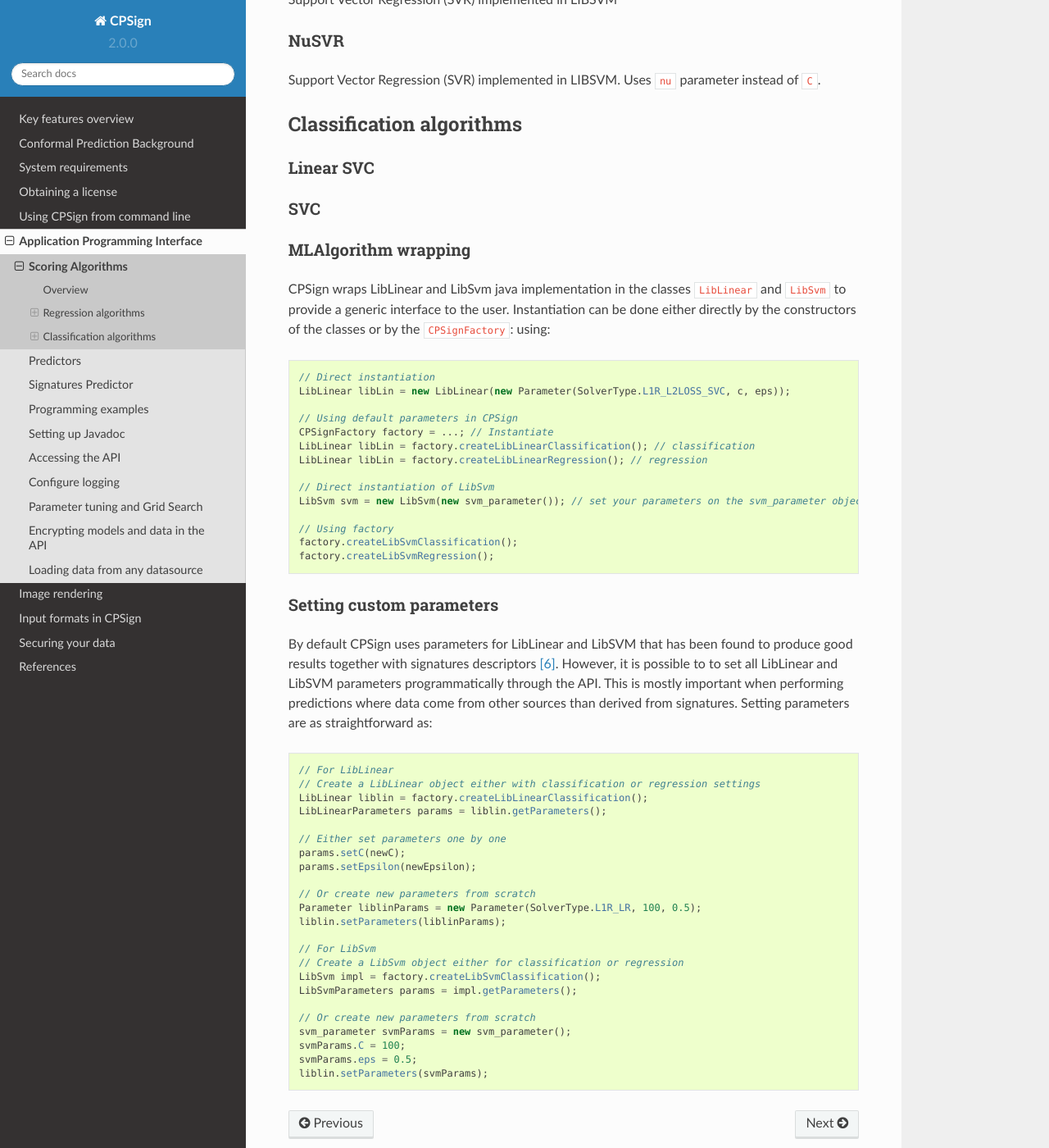
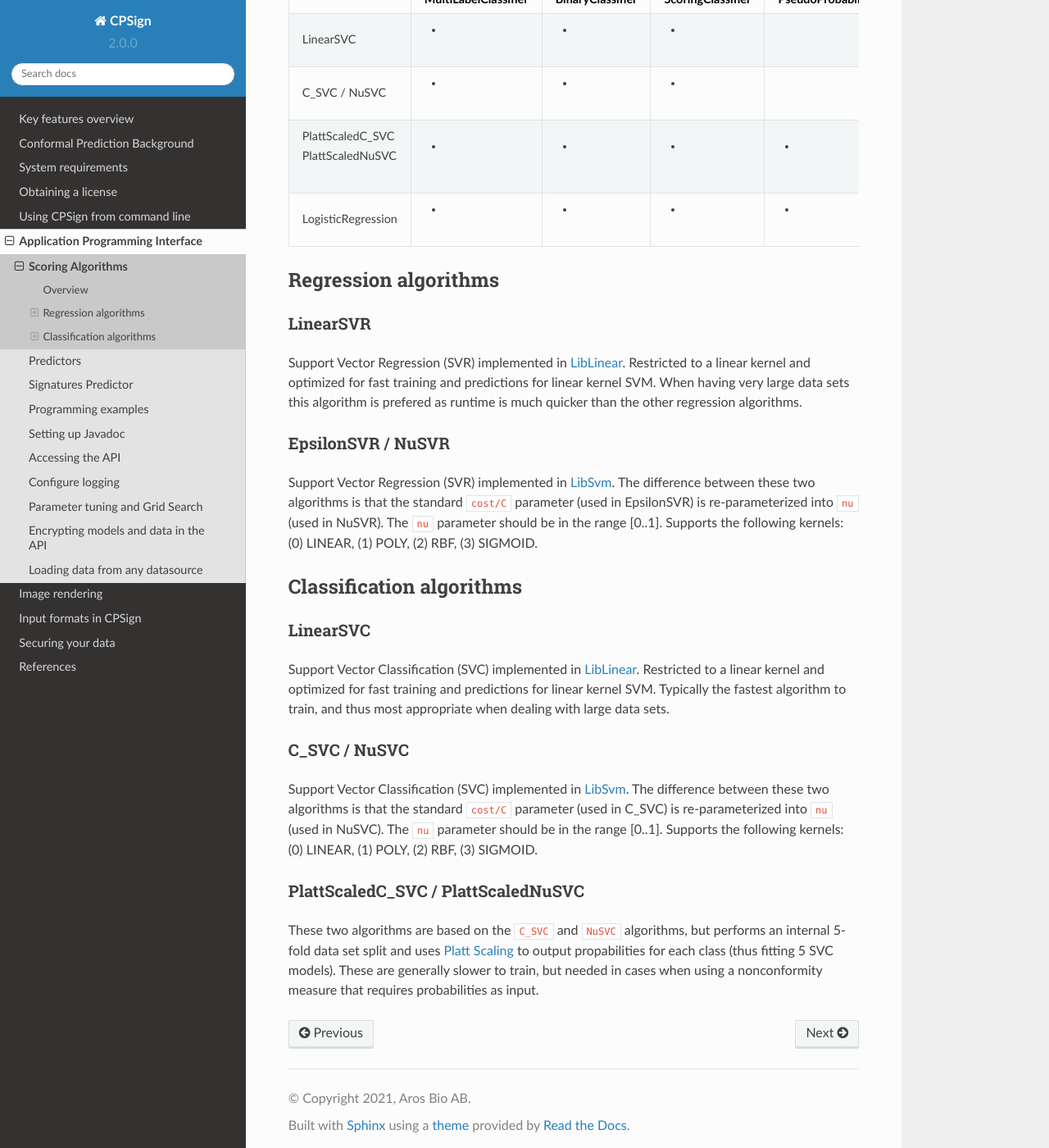
Before and after one commit to arosbio/cpsign_docs, a Sphinx documentation site: the page built from source/sections/api/scoring_algorithms.rst, in a window 1280 px wide and 1400 px high, scrolled down 1242 px. Shown: the whole window at 82% size. Built offline with Sphinx 7.4.7 and the Read the Docs theme 2.0.0, drawn with Linux system fonts in a browser that asks for light colours; pages that are not in the unit, such as notebooks, are missing from menus; some of the changed text lies outside the part shown.

Commit message:
updated info about scoring algorithms

```diff
--- a/source/sections/api/API.rst
+++ b/source/sections/api/API.rst
@@ -60,12 +60,12 @@
 Configure logging
 =================
 
-CPSign uses `SLF4J <http://www.slf4j.org/>`_ and `Logback <http://logback.qos.ch/>`_ for logging. Both logbacks own logging-output and CDK logging has been shut of using the included `logback.xml` file in the CPSign jar. This can be altered at your conventience. Note that instantiating the :code:`CPSignFactory` forces CDK to use SLF4J (it normally uses its own logging framework), which means that the user can configure CDK logging levels and appenders using logback, either by replacing the config file or programmatically. Note that the included logging config does not include any appenders, thus not creating any logfiles unless configured to by the API user.
+CPSign uses `SLF4J <http://www.slf4j.org/>`_ and `Logback <http://logback.qos.ch/>`_ for logging. Both logbacks own logging-output and CDK logging has been shut of using the included `logback.xml` file in the CPSign jar. This can be altered at your convenience. Note that instantiating the :code:`CPSignFactory` forces CDK to use SLF4J (it normally uses its own logging framework), which means that the user can configure CDK logging levels and appenders using logback, either by replacing the config file or programmatically. Note that the included logging config does not include any appenders, thus not creating any logfiles unless configured to by the API user.
 
 
 Parameter tuning and Grid Search
 ================================
-Parameter tuning is supported using the :code:`GridSearch` class which does an exhaustive search of parameter values. Calling any of the :code:`GridSearch.search(..)` methods kicks of the parameter tuning, either with default arguments or using a supplied parameter grid. Which parameters that can be tuned and their default (if any) tested values can be queried using the :code:`Configurable` interface at any required depth of the predictor. An example of how this can be done is found at `CPSign Examples <https://github.com/arosbio/cpsign-examples>`_ in `ParameterTuning.java`. Note that if your data set size is large, it can be convenient to use a random test-train split instead of the default 10-fold CV.
+Parameter tuning is supported using the :code:`GridSearch` class which does an exhaustive search of parameter values. Calling any of the :code:`GridSearch.search(..)` methods kicks of the parameter tuning, either with default arguments or using a supplied parameter grid. Which parameters that can be tuned and their default (if any) tested values can be queried using the :code:`Configurable` interface at any required depth of the predictor. An example of how this can be done is found at `CPSign Examples <https://github.com/arosbio/cpsign-examples>`_ in `ParameterTuning.java`. Note that if your data set is large, it can be convenient to use a random test-train split instead of the default 10-fold CV.
 
 .. code-block:: java
 
--- a/source/sections/api/scoring_algorithms.rst
+++ b/source/sections/api/scoring_algorithms.rst
@@ -20,99 +20,69 @@
 
 Overview
 =========================
-All machine learning methods implements the interface :code:`MLAlgorithm` and one or more of the interfaces located in the package :code:`com.arosbio.modeling.ml.algorithms`. All currently available classes are registered as services and can be retrieved using Java ServiceLoader functionality, e.g., :code:`ServiceLoader.load(MLAlgorithm.class);`. All available parameters for each individual algorithm can be set using setters on each class, but can also (for the convenience of gridsearch and the CLI) be retrieved using the :code:`Configurable` interface, using the :code:`[get|set]ConfigParameters` methods. The :code:`ConfigParameter` objects can tell you, e.g., which parameters that will be included in a parameter tuning by default when :code:`GridSearch#search(..)` is called without an explicit parameter grid. Furthermore, the parameters of each algorithm is set to appropriate defaults for cheminformatics in conjunction with the Signatures Molecular Descriptor (where earlier studies has produced such defaults), or the defaults used in their respective implementations in remaining cases. For further details about each algorithm, we refer to their respective websites LibLinear_ and LibSvm_.
+All machine learning methods implements the interface :code:`MLAlgorithm` and one or more of the interfaces located in the package :code:`com.arosbio.modeling.ml.algorithms`. All currently available classes are registered as services and can be retrieved using Java ServiceLoader functionality, e.g., :code:`ServiceLoader.load(MLAlgorithm.class);`. All available parameters for each individual algorithm can be set using setters on each class, but can also (for the convenience of gridsearch and the CLI) be retrieved using the :code:`Configurable` interface, using the :code:`[get|set]ConfigParameters(..)` methods. The :code:`ConfigParameter` objects can tell you, e.g., which parameters that will be included in a parameter tuning by default when :code:`GridSearch#search(..)` is called without an explicit parameter grid. Furthermore, the parameters of each algorithm is set to appropriate defaults for cheminformatics in conjunction with the Signatures Molecular Descriptor (where earlier studies has produced such defaults), or the defaults used in their respective implementations in remaining cases. For further details about each algorithm, we refer to the respective websites of LibLinear_ and LibSvm_. The Following two tables outline the algorithms and their implemented interfaces.
 
+
+.. _regressors_tbl:
+
+.. table:: **Regression algorithms**
+   :align: center
+
+   +--------------------+-----+
+   |                    | SVR |
+   +====================+=====+
+   | LinearSVR          |  *  |
+   +--------------------+-----+
+   | EpsilonSVR / NuSVR |  *  |
+   +--------------------+-----+
+
+
+
+.. _classifiers_tbl:
+
+.. table:: **Classification algorithms**
+   :align: center
+
+   +--------------------+----------------------+------------------+-------------------+-------------------------------+
+   |                    | MultiLabelClassifier | BinaryClassifier | ScoringClassifier | PseudoProbabilisticClassifier |
+   +====================+======================+==================+===================+===============================+
+   | LinearSVC          | *                    | *                |         *         |                               |
+   +--------------------+----------------------+------------------+-------------------+-------------------------------+
+   | C_SVC / NuSVC      | *                    | *                |         *         |                               |
+   +--------------------+----------------------+------------------+-------------------+-------------------------------+
+   | | PlattScaledC_SVC | *                    | *                |         *         |               *               |
+   | | PlattScaledNuSVC |                      |                  |                   |                               |
+   +--------------------+----------------------+------------------+-------------------+-------------------------------+
+   | LogisticRegression | *                    | *                |         *         |               *               |
+   +--------------------+----------------------+------------------+-------------------+-------------------------------+
 
 Regression algorithms
 =========================
 
 LinearSVR
 -----------
-Support Vector Regression (SVR) implemented in LibLinear_. Restricted to a linear kernel and optimized for fast training and predictions for the linear case (should be prefered over LIBSVM implementation with a linear kernel)
+Support Vector Regression (SVR) implemented in LibLinear_. Restricted to a linear kernel and optimized for fast training and predictions for linear kernel SVM. When having very large data sets this algorithm is prefered as runtime is much quicker than the other regression algorithms.
 
 
-
-EpsilonSVR
-------------
-Support Vector Regression (SVR) implemented in LIBSVM
-
-NuSVR
--------
-Support Vector Regression (SVR) implemented in LIBSVM. Uses :code:`nu` parameter instead of :code:`C`.
+EpsilonSVR / NuSVR
+------------------
+Support Vector Regression (SVR) implemented in LibSvm_. The difference between these two algorithms is that the standard :code:`cost/C` parameter (used in EpsilonSVR) is re-parameterized into :code:`nu` (used in NuSVR). The :code:`nu` parameter should be in the range [0..1]. Supports the following kernels: (0) LINEAR, (1) POLY, (2) RBF, (3) SIGMOID.
 
 
 
 Classification algorithms
 =========================
 
-Linear SVC
+LinearSVC
 ------------
+Support Vector Classification (SVC) implemented in LibLinear_. Restricted to a linear kernel and optimized for fast training and predictions for linear kernel SVM. Typically the fastest algorithm to train, and thus most appropriate when dealing with large data sets.
 
 
-
-SVC
-------------
+C_SVC / NuSVC
+--------------
+Support Vector Classification (SVC) implemented in LibSvm_. The difference between these two algorithms is that the standard :code:`cost/C` parameter (used in C_SVC) is re-parameterized into :code:`nu` (used in NuSVC). The :code:`nu` parameter should be in the range [0..1]. Supports the following kernels: (0) LINEAR, (1) POLY, (2) RBF, (3) SIGMOID.
 
 
-
-
-
-
-
-MLAlgorithm wrapping
---------------------
-
-CPSign wraps LibLinear and LibSvm java implementation in the classes :code:`LibLinear` and :code:`LibSvm`
-to provide a generic interface to the user. Instantiation can be done either directly by the constructors
-of the classes or by the :code:`CPSignFactory`: using:
-
-.. code-block:: java
-
-   // Direct instantiation
-   LibLinear libLin = new LibLinear(new Parameter(SolverType.L1R_L2LOSS_SVC, c, eps));
-
-   // Using default parameters in CPSign
-   CPSignFactory factory = ...; // Instantiate
-   LibLinear libLin = factory.createLibLinearClassification(); // classification
-   LibLinear libLin = factory.createLibLinearRegression(); // regression
-
-   // Direct instantiation of LibSvm
-   LibSvm svm = new LibSvm(new svm_parameter()); // set your parameters on the svm_parameter object
-
-   // Using factory
-   factory.createLibSvmClassification();
-   factory.createLibSvmRegression();
-
-Setting custom parameters
--------------------------
-
-By default CPSign uses parameters for LibLinear and LibSVM that has been found to produce good results together with
-signatures descriptors :ref:`[6] <refs>`. However, it is possible to to set all LibLinear and LibSVM parameters
-programmatically through the API. This is mostly important when performing predictions where data come from
-other sources than derived from signatures. Setting parameters are as straightforward as:
-
-.. code-block:: java
-
-   // For LibLinear
-   // Create a LibLinear object either with classification or regression settings
-   LibLinear liblin = factory.createLibLinearClassification();
-   LibLinearParameters params = liblin.getParameters();
-
-   // Either set parameters one by one
-   params.setC(newC);
-   params.setEpsilon(newEpsilon);
-
-   // Or create new parameters from scratch
-   Parameter liblinParams = new Parameter(SolverType.L1R_LR, 100, 0.5);
-   liblin.setParameters(liblinParams);
-
-   // For LibSvm
-   // Create a LibSvm object either for classification or regression
-   LibSvm impl = factory.createLibSvmClassification();
-   LibSvmParameters params = impl.getParameters();
-
-   // Or create new parameters from scratch
-   svm_parameter svmParams = new svm_parameter();
-   svmParams.C = 100;
-   svmParams.eps = 0.5;
-   liblin.setParameters(svmParams);
+PlattScaledC_SVC / PlattScaledNuSVC
+-----------------------------------
+These two algorithms are based on the :code:`C_SVC` and :code:`NuSVC` algorithms, but performs an internal 5-fold data set split and uses `Platt Scaling <https://en.wikipedia.org/wiki/Platt_scaling>`_ to output propabilities for each class (thus fitting 5 SVC models). These are generally slower to train, but needed in cases when using a nonconformity measure that requires probabilities as input.
```
